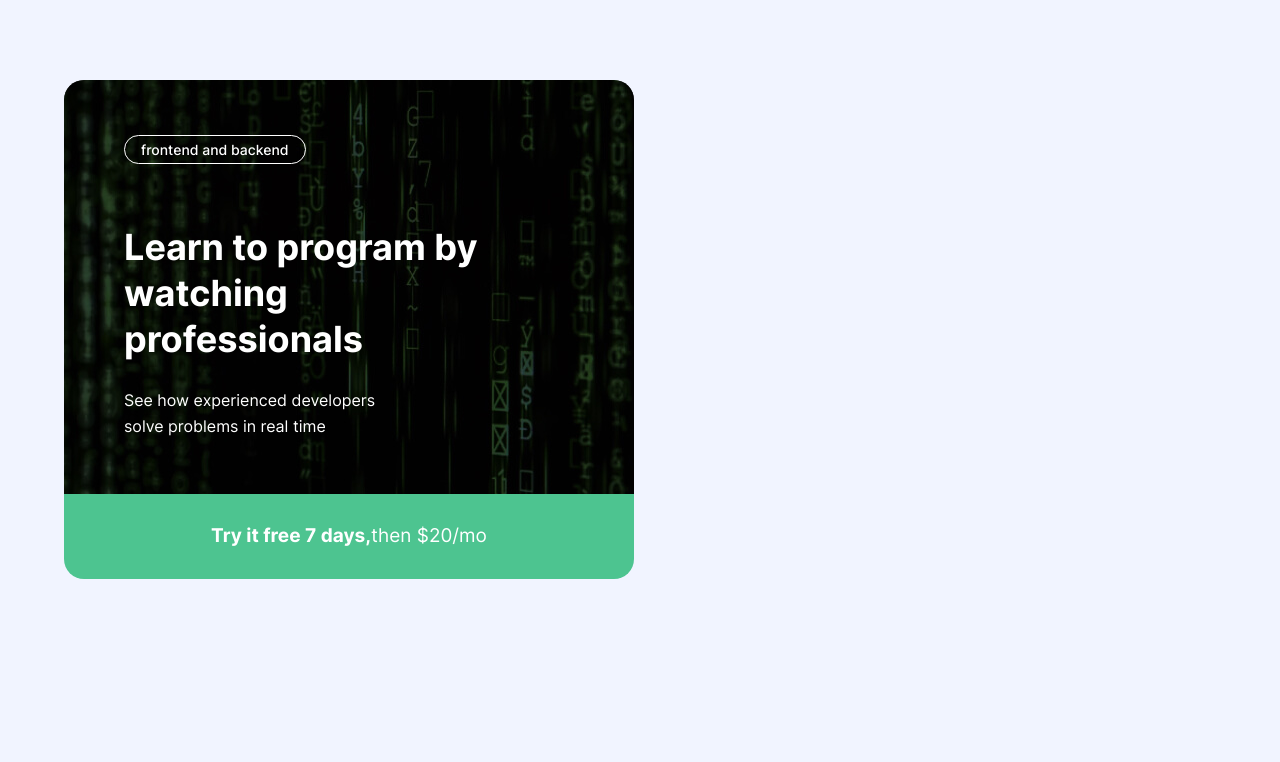
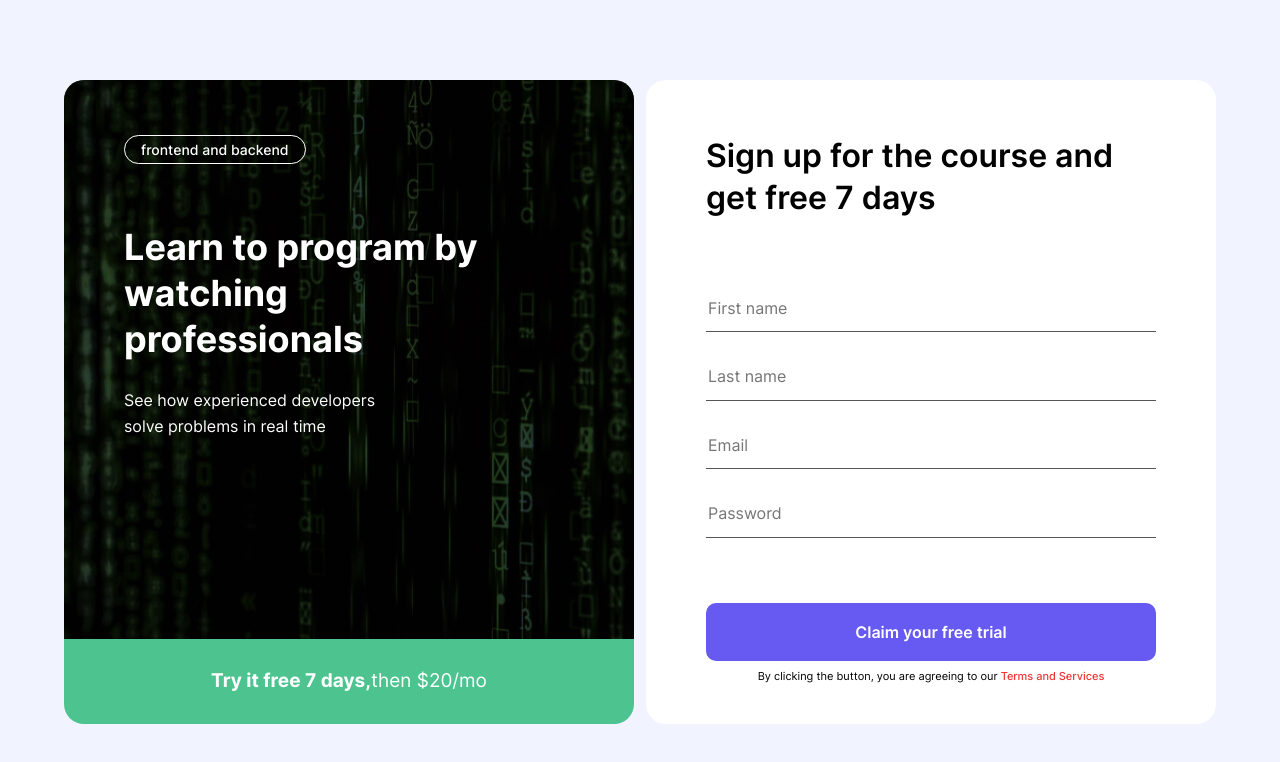
Before and after one commit to Khasan077/intro-kh, a plain HTML site: page index.html in a window 1280 px wide. Drawn offline with Linux system fonts and the light colour scheme.

Commit message:
add signup form

```diff
--- a/css/style.css
+++ b/css/style.css
@@ -78,6 +78,10 @@ img{
     height: auto;
 }
 
+*:focus{
+    outline: 1px dotted var(--purple);
+    outline-offset: 3px;
+}
 .container{
     width: 100%;
     max-width: 1192px;
@@ -152,3 +156,71 @@ img{
     text-align: center;
     font-size: 19px;
 }
+
+/* FORM */
+.signup-form {
+    width: 100%;
+    max-width: 570px;
+    margin-left: 12px;
+    padding: 55px 60px 40px;
+    border-radius: 20px;
+    color: #000;
+    overflow: hidden;
+    background-color: #fff;
+}
+
+.signup-form-heading {
+    margin-top: 0;
+    margin-bottom: 65px;
+    font-size: 32px;
+    line-height: 42px;
+    font-weight: 600;
+
+}
+
+.signup-form-fields {
+    display: flex;
+    flex-direction: column;
+    margin-bottom: 65px;
+}
+
+.signup-fileds {
+    padding-top: 15px;
+    padding-bottom: 14px;
+    border: 0;
+    border-bottom: 1px solid #555;
+}
+
+.signup-fileds:focus{
+    border-color: #000;
+    color: #000;
+    font-weight: 600;
+}
+
+.signup-fileds:not(:last-child){
+    margin-bottom: 20px;
+}
+.signup-form-submit {
+    width: 100%;
+    display: block;
+    padding: 20px;
+    margin-bottom: 8px;
+    color: #fff;
+    font-weight: 600;
+    border: 0;
+    border-radius: 10px;
+    background-color: var(--purple);
+    cursor: pointer;
+}
+
+.signup-form-notice {
+    font-size: 11px;
+    line-height: 15px;
+    text-align: center;
+}
+
+.signup-form-notice-link {
+    color: var(--red);
+    font-weight: 500;
+    text-decoration: none;
+}
--- a/index.html
+++ b/index.html
@@ -23,7 +23,20 @@
                     </div>
                     <div class="hero-bottom"><strong>Try it free 7 days,</strong>then $20/mo</div>
                 </div>
+
                 <!-- REGISTRATION-FORM -->
+                <form class="signup-form" action="http://echo.htmlacademy.ru" method="POST">
+                    <h2 class="signup-form-heading">Sign up for the course and get free 7 days</h2>
+                    <div class="signup-form-fields">
+                            <input class="signup-fileds" type="text" name="name" placeholder="First name" aria-label="Name" required>
+                            <input class="signup-fileds" type="text" name="last_name" placeholder="Last name" aria-label="Last name" required>
+                            <input class="signup-fileds" type="email" name="email" placeholder="Email" aria-label="Email" required>
+                            <input class="signup-fileds" type="password" name="password" placeholder="Password" aria-label="password" required>
+                    </div>
+                    <button class="signup-form-submit">Claim your free trial</button>
+                    <div class="signup-form-notice">By clicking the button, you are agreeing to our <a class="signup-form-notice-link" href="#">Terms and Services</a></div>
+                </form>
+
             </div>
         </div>
     </div>
```
